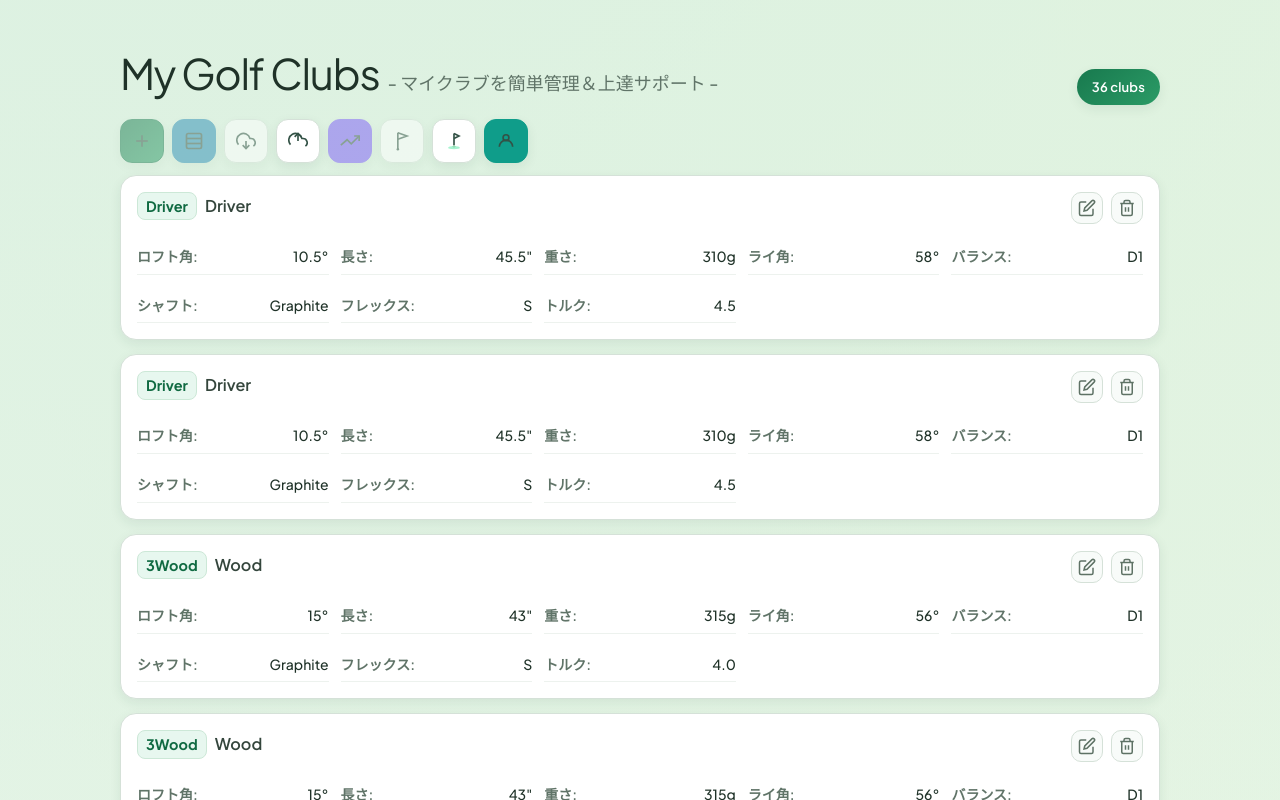
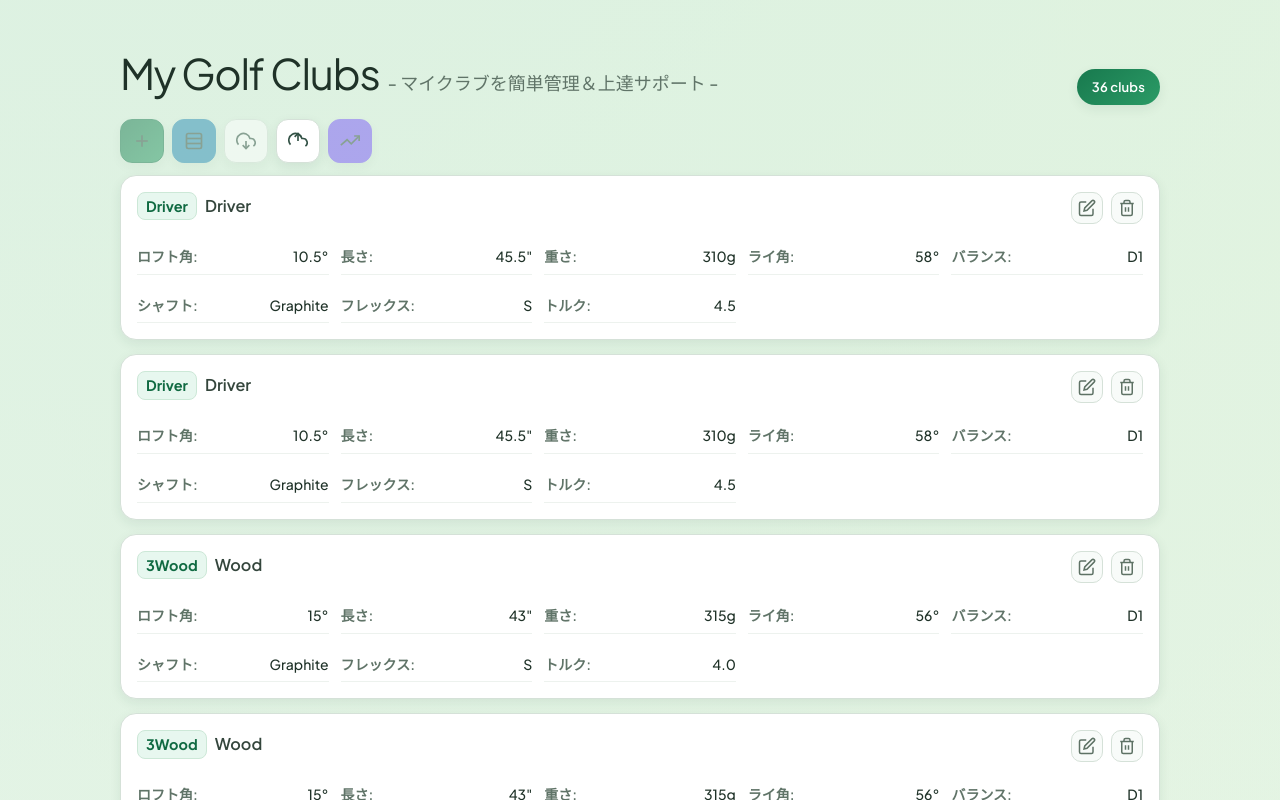
Before and after one commit to Zaku27/MyGolfClubs, a React (Vite) app: page / in a window 1280 px wide. Shown: the top 800 px of the page. Built offline with nearby package versions, Linux system fonts and the light colour scheme.

Commit message:
機能限定版リリース（分析画面まで）

```diff
--- a/src/components/ClubList.tsx
+++ b/src/components/ClubList.tsx
@@ -17,6 +17,8 @@ import { RangeIcon } from './RangeIcon';
 import type { GolfClub } from '../types/golf';
 import './ClubList.css';
 import { sortClubsForDisplay } from '../utils/clubSort';
+
+const SHOW_HOME_RELEASE_LIMITED_ACTIONS = false;
 
 interface ClubListProps {
   clubs: GolfClub[];
@@ -79,6 +81,8 @@ export const ClubList: React.FC<ClubListProps> = ({
         <button className="btn-icon btn-analysis" onClick={onShowAnalysis} disabled={loading} title="分析画面" aria-label="分析画面">
           <AnalysisIcon size={20} />
         </button>
+        {SHOW_HOME_RELEASE_LIMITED_ACTIONS && (
+          <>
             <button className="btn-icon btn-simulator" onClick={onShowSimulator} disabled={loading} title="コースシミュレーター" aria-label="コースシミュレーター">
               <SimulatorIcon size={20} />
             </button>
@@ -88,6 +92,8 @@ export const ClubList: React.FC<ClubListProps> = ({
             <Link className="btn-icon btn-personal-data" to="/personal-data" title="パーソナルデータ" aria-label="パーソナルデータ">
               <PersonalDataIcon size={20} />
             </Link>
+          </>
+        )}
       </div>
 
       {loading ? (
```
Lines whose indentation alone changed are shown as unchanged.
